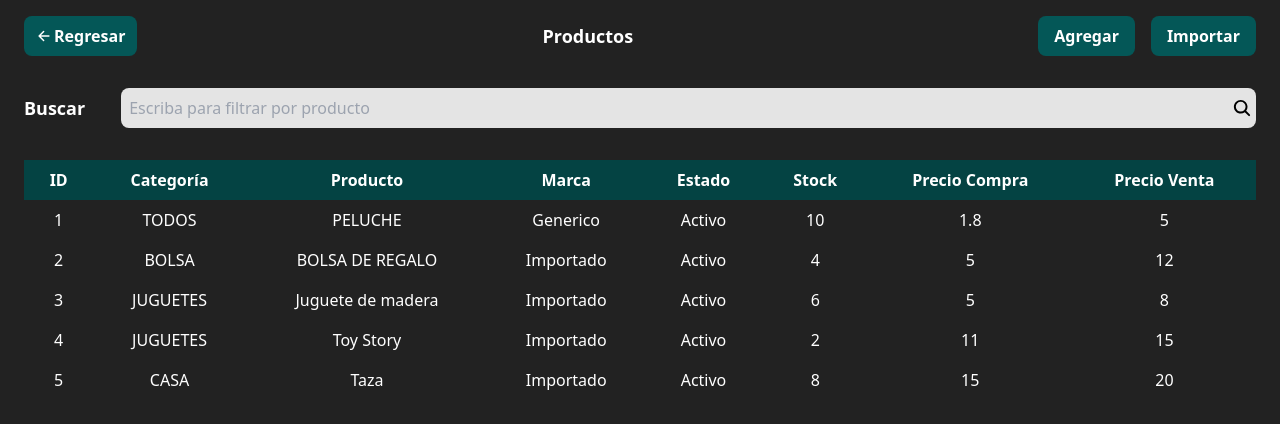
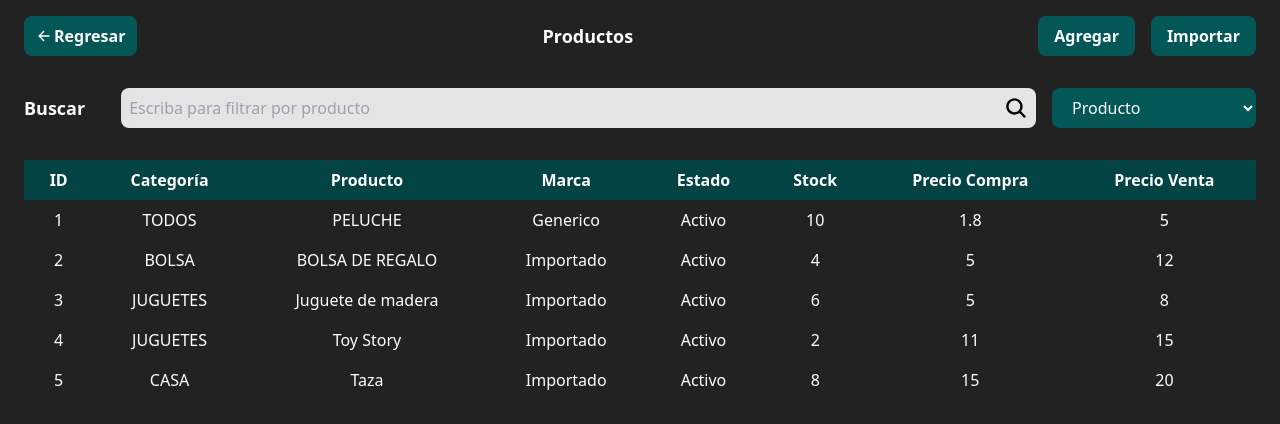
Before and after one commit to Zylown/inventario-front, a React (Vite) app: page /inventario in a window 1280 px wide. Shown: the top 424 px of the page. Built offline with nearby package versions, Linux system fonts and the light colour scheme.

Commit message:
The filter was improved and I organized the ts

```diff
--- /dev/null
+++ b/src/components/Button.tsx
@@ -0,0 +1,14 @@
+interface ButtonProps {
+  type: "button" | "submit" | "reset";
+  onClick?: () => void;
+}
+
+export default function Button({ type, onClick }: ButtonProps) {
+  return (
+    <button
+      className="hover:bg-verde-oscuro transition-all bg-verde-claro px-4 py-2 rounded-lg"
+      type={type}
+      onClick={onClick}
+    ></button>
+  );
+}
--- /dev/null
+++ b/src/components/OptionsFilter.tsx
@@ -0,0 +1,24 @@
+import { inventario } from "../types/ITable";
+
+export default function OptionsFilter() {
+  const inventarioKeys = Object.keys({
+    id: "",
+    producto: "",
+    categoria: "",
+    marca: "",
+    estado: "",
+    stock: 0,
+    precioC: 0,
+    precioV: 0,
+  } as inventario);
+
+  return (
+    <>
+      {inventarioKeys.map((key) => (
+        <option key={key} value={key}>
+          {key.charAt(0).toUpperCase() + key.slice(1)}
+        </option>
+      ))}
+    </>
+  );
+}
--- a/src/pages/Inventario/index.tsx
+++ b/src/pages/Inventario/index.tsx
@@ -6,12 +6,18 @@ import Top from "../../sections/Inventario/Top";
 
 export default function Inventary() {
   const [searchTerm, setSearchTerm] = useState<string>("");
+  const [selectedField, setSelectedField] = useState<string>("producto");
   return (
     <HomeLayout>
       <header className="flex flex-col gap-4">
         <Top />
-        <FilterInput searchTerm={searchTerm} setSearchTerm={setSearchTerm} />
-        <Table searchTerm={searchTerm} />
+        <FilterInput
+          searchTerm={searchTerm}
+          setSearchTerm={setSearchTerm}
+          selectedField={selectedField}
+          setSelectedField={setSelectedField}
+        />
+        <Table searchTerm={searchTerm} selectedField={selectedField} />
       </header>
     </HomeLayout>
   );
--- a/src/sections/Inventario/FilterInput.tsx
+++ b/src/sections/Inventario/FilterInput.tsx
@@ -1,27 +1,36 @@
-import { IoSearch } from "react-icons/io5";
-
-interface FilterInputProps {
-  searchTerm: string;
-  setSearchTerm: (term: string) => void;
-}
+import { IoSearch, IoClose } from "react-icons/io5";
+import OptionsFilter from "../../components/OptionsFilter.tsx";
+import { FilterInputProps } from "../../types/FilterInput.ts";
 
 export default function FilterInput({
   searchTerm,
   setSearchTerm,
+  selectedField,
+  setSelectedField,
 }: FilterInputProps) {
   const handleSearch = (e: React.ChangeEvent<HTMLInputElement>) => {
     // [2] Crear función para actualizar el estado
-    // console.log(e.target.value);
     setSearchTerm(e.target.value);
   };
+
+  const handleClear = () => {
+    setSearchTerm("");
+  };
+
+  const handleFieldChange = (e: React.ChangeEvent<HTMLSelectElement>) => {
+    setSelectedField(e.target.value);
+  };
+
   return (
     <div className="flex py-2 sm:items-center items-stretch justify-between flex-wrap sm:flex-row flex-col sm:gap-0 gap-2">
       {/* (sm:gap-0 gap-2) significa que en pantallas grandes(sm:gap-0) no habrá espacio entre los elementos, pero en pantallas pequeñas(gap-2) sí. la idea hasta sm se aplican sus elementos pero si es menos que sm ya el otro gap-2, se aplica esto hasta que sea
       640px osea sm pasado eso ya lo otro*/}
+      <div className="flex sm:flex-row flex-col w-full sm:gap-4 gap-6">
+        <div className="flex flex-grow items-center sm:gap-9 gap-2">
           <div className="text-white font-semibold text-lg">
             <label>Buscar </label>
           </div>
-      <div className="flex relative items-center flex-grow sm:ml-9">
+          <div className="flex w-full relative items-center">
             <input
               className="p-2 w-full bg-crema rounded-lg outline-none"
               type="text"
@@ -29,9 +38,24 @@ export default function FilterInput({
               value={searchTerm} // [3] Asignar el valor del estado al input
               onChange={handleSearch} // [4] Asignar la función al evento onChange
             />
-        <button className="absolute right-1" type="button">
-          <IoSearch className="text-xl" />
+            <button
+              className="absolute right-2 text-2xl"
+              type="button"
+              onClick={handleClear}
+            >
+              {searchTerm ? <IoClose /> : <IoSearch />}
             </button>
+          </div>
+        </div>
+        <div className="options sm:w-[204px] w-full">
+          <select
+            className="w-full hover:bg-verde-oscuro transition-all bg-verde-claro px-4 py-2 rounded-lg text-white"
+            value={selectedField}
+            onChange={handleFieldChange}
+          >
+            <OptionsFilter />
+          </select>
+        </div>
       </div>
     </div>
   );
--- a/src/sections/Inventario/ITable.tsx
+++ b/src/sections/Inventario/ITable.tsx
@@ -7,23 +7,9 @@ import {
 } from "@tanstack/react-table";
 import data from "../../data.json";
 import { useEffect, useState, useMemo } from "react";
+import { inventario, ITableProps } from "../../types/ITable.ts";
 
-interface ITableProps {
-  searchTerm: string;
-}
-
-export default function Table({ searchTerm }: ITableProps) {
-  type inventario = {
-    id: string;
-    categoria: string;
-    producto: string;
-    marca: string;
-    estado: string;
-    stock: number;
-    precioC: number;
-    precioV: number;
-  };
-
+export default function Table({ searchTerm, selectedField }: ITableProps) {
   const columnHelper = createColumnHelper<inventario>();
 
   const columns = [
@@ -72,9 +58,14 @@ export default function Table({ searchTerm }: ITableProps) {
   useMemo memoriza el resultado de la función que pasa como primer argumento y solo la vuelve a ejecutar si alguna de las dependencias (inventario, searchTerm, sorting) cambia. Esto mejora el rendimiento al evitar cálculos innecesarios en cada renderizado.
   */
   const filteredData = useMemo(() => {
+    if (!selectedField) return inventario; // Si no se ha seleccionado un campo para filtrar, devolver todos los datos
+
     // Filtrar los datos de inventario basándose en el término de búsqueda
     let filtered = inventario.filter((item) =>
-      item.producto.toLowerCase().includes(searchTerm.toLowerCase())
+      item[selectedField as keyof inventario]
+        .toString()
+        .toLowerCase()
+        .includes(searchTerm.toLowerCase())
     );
 
     // Si hay criterios de ordenamiento definidos
@@ -94,7 +85,7 @@ export default function Table({ searchTerm }: ITableProps) {
 
     // Devolver los datos filtrados y ordenados
     return filtered;
-  }, [inventario, searchTerm, sorting]); // Ejecutar este useMemo solo cuando inventario, searchTerm o sorting cambien
+  }, [inventario, searchTerm, sorting, selectedField]); // Ejecutar este useMemo solo cuando inventario, searchTerm o sorting cambien
 
   const table = useReactTable({
     data: filteredData,
--- a/src/sections/Inventario/Top.tsx
+++ b/src/sections/Inventario/Top.tsx
@@ -7,6 +7,7 @@ export default function Top() {
   const handleBack = () => {
     navigate("/");
   };
+
   return (
     <div className="flex justify-between text-white py-2 font-semibold flex-wrap items-center sm:gap-0 gap-2">
       <div className="sm:flex hidden">
--- /dev/null
+++ b/src/types/FilterInput.ts
@@ -0,0 +1,6 @@
+export interface FilterInputProps {
+  searchTerm: string;
+  setSearchTerm: (term: string) => void;
+  selectedField: string;
+  setSelectedField: (field: string) => void;
+}
--- /dev/null
+++ b/src/types/ITable.ts
@@ -0,0 +1,15 @@
+export interface ITableProps {
+  searchTerm: string;
+  selectedField: string;
+}
+
+export type inventario = {
+  id: string;
+  categoria: string;
+  producto: string;
+  marca: string;
+  estado: string;
+  stock: number;
+  precioC: number;
+  precioV: number;
+};
```
Lines whose indentation alone changed are shown as unchanged.
